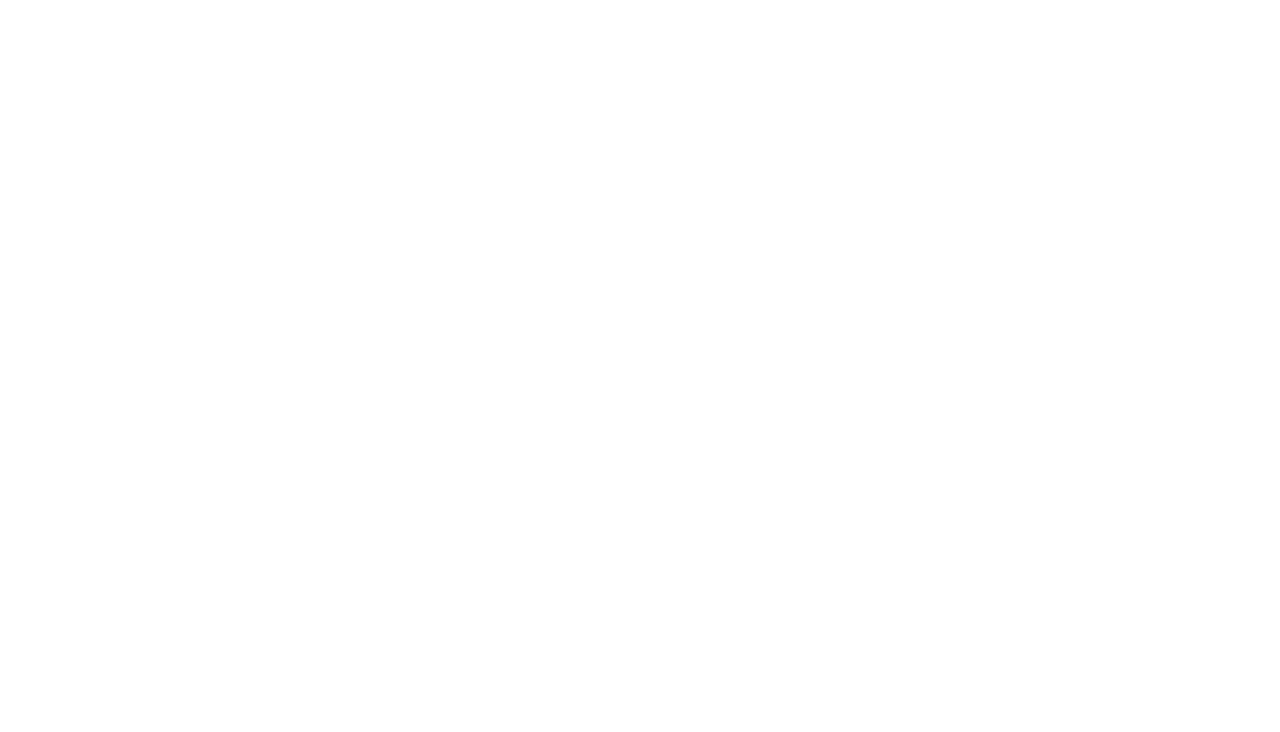
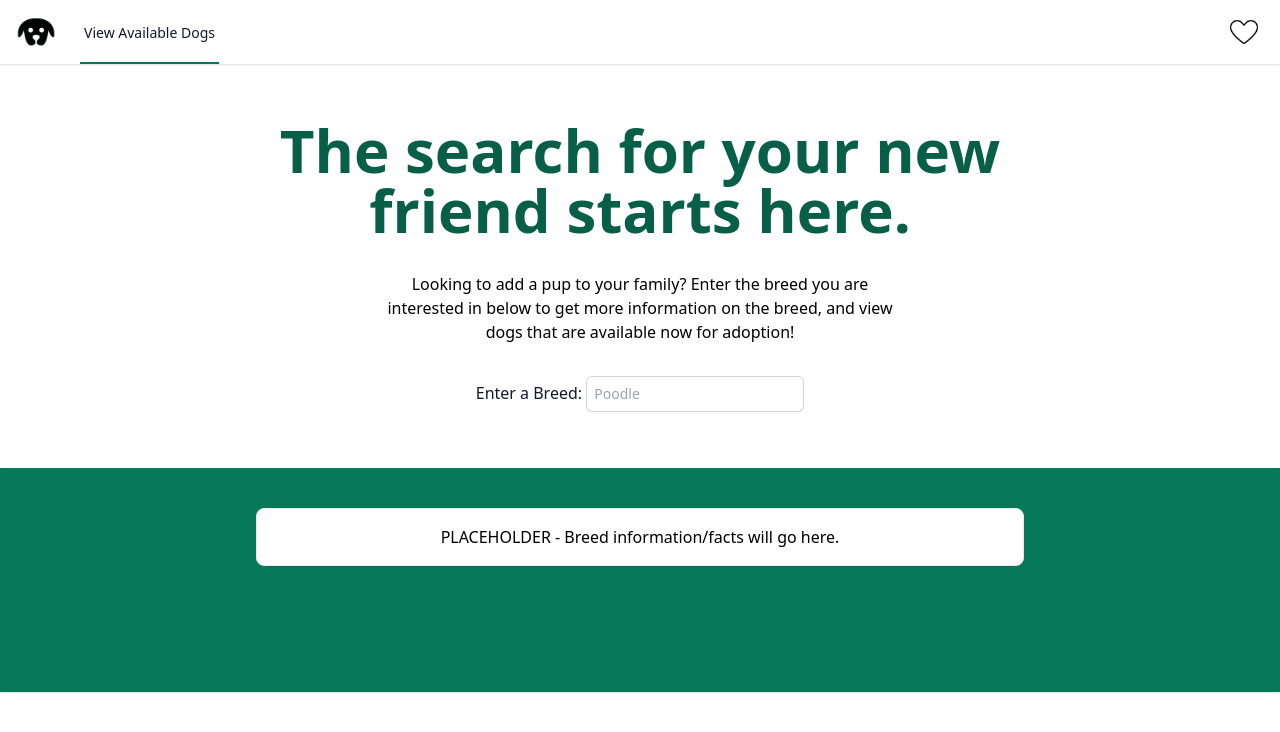
Before and after one commit to NicoleBrubaker/dog-adoption-finder, a plain HTML site: page index.html in a window 1280 px wide. Drawn offline with nearby package versions, Linux system fonts and the light colour scheme.

Commit message:
adding starter code and basic html home page

```diff
--- /dev/null
+++ b/assets/js/nicole.js
@@ -0,0 +1,11 @@
+var breedTypeForm = document.getElementById("breedTypeForm");
+var breedInput = document.getElementById("breedType");
+var infoHeader = document.getElementById("infoHeader");
+
+function handleForm(event) {
+  event.preventDefault();
+  console.log(breedInput.value);
+  infoHeader.textContent = `Learn more about ${breedInput.value}'s.`;
+  // call api
+}
+breedTypeForm.addEventListener("submit", handleForm);
--- a/index.html
+++ b/index.html
@@ -10,7 +10,58 @@
   </head>
 
   <body>
+
+    <!-- Simple navigation bar displaying logo and favorites button -->
+<nav class="bg-white shadow">
+  <div class="mx-auto max-w-7xl px-4">
+    <div class="flex h-16 justify-between">
+      <div class="flex">
+        <div class="flex items-center">
+          <img class="h-10 w-auto" src="./assets/icons/dog.png" alt="Dog Icon">
+        </div>
+        <div class="hidden sm:ml-6 sm:flex sm:space-x-8">
+          <a href="#" class="inline-flex items-center border-b-2 border-emerald-700 px-1 pt-1 text-sm font-medium text-gray-900">View Available Dogs</a>
+        </div>
+      </div>
+      <div class="hidden sm:ml-6 sm:flex sm:items-center">
+        <button type="button" class="relative p-1">
+          <span class="sr-only">View favorites</span>
+         <img class="h-8 w-auto" src="./assets/icons/heart.png" alt="Heart Icon">
+        </button>
+    </div>
+  </div>
+</nav>
+
+<!-- Header section text -->
+<div class="flex flex-col items-center mx-auto text-center max-w-3xl">
+  <h1 class="text-6xl font-bold text-emerald-800 mt-14">The search for your new<br>friend starts here.</h1>
+  <p class="w-2/3 mt-8">Looking to add a pup to your family? Enter the breed you are interested in below to
+    get more information on the breed, and view dogs that are available now for adoption!
+  </p>
+</div>
+
+<!-- Breed input form - entered value passed to APIs -->
+<div class="flex justify-center mt-8">
+  <div class="items-center space-x-2">
+    <form id="breedTypeForm">
+    <label for="breedType" class="leading-6 text-gray-900">Enter a Breed:</label>
+    <input type="text" name="breed" id="breedType" class="rounded-md border-0 py-1.5 text-gray-900 shadow-sm ring-1 ring-inset ring-gray-300 placeholder:text-gray-400 sm:text-sm sm:leading-6 p-2" placeholder="Poodle">
+    </form>
+</div>
+</div>
+
+<section class="bg-emerald-700 w-full h-56 shadow">
+<h3 class="text-white font-bold text-2xl text-center mt-14 p-5" id="infoHeader"></h3>
+<div class="border bg-white mx-auto p-4 rounded-lg w-3/5 h-auto">
+    <p class="text-center" id="infoBody">PLACEHOLDER - Breed information/facts will go here.</p>
+</div>
+</section>
+
+
+<!-- JavaScript files -->
+    <script src="./assets/js/nicole.js"></script>
+    <script src="./assets/js/jordan.js"></script>
     <script src="./assets/js/angel.js"></script>
-    <script src="./assets/js/jordan.js"></script>
+
   </body>
 </html>
```
Also changed, not shown: README.md, assets/icons/dog.png (added), assets/icons/heart.png (added).
